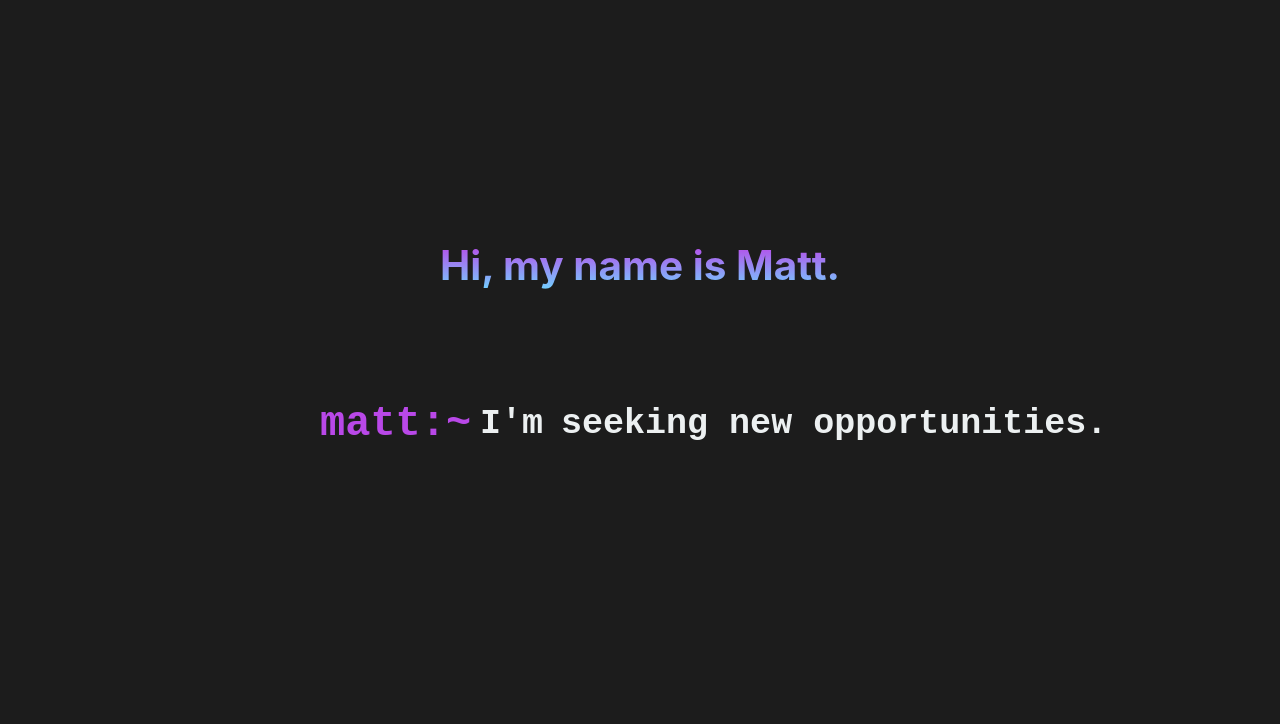
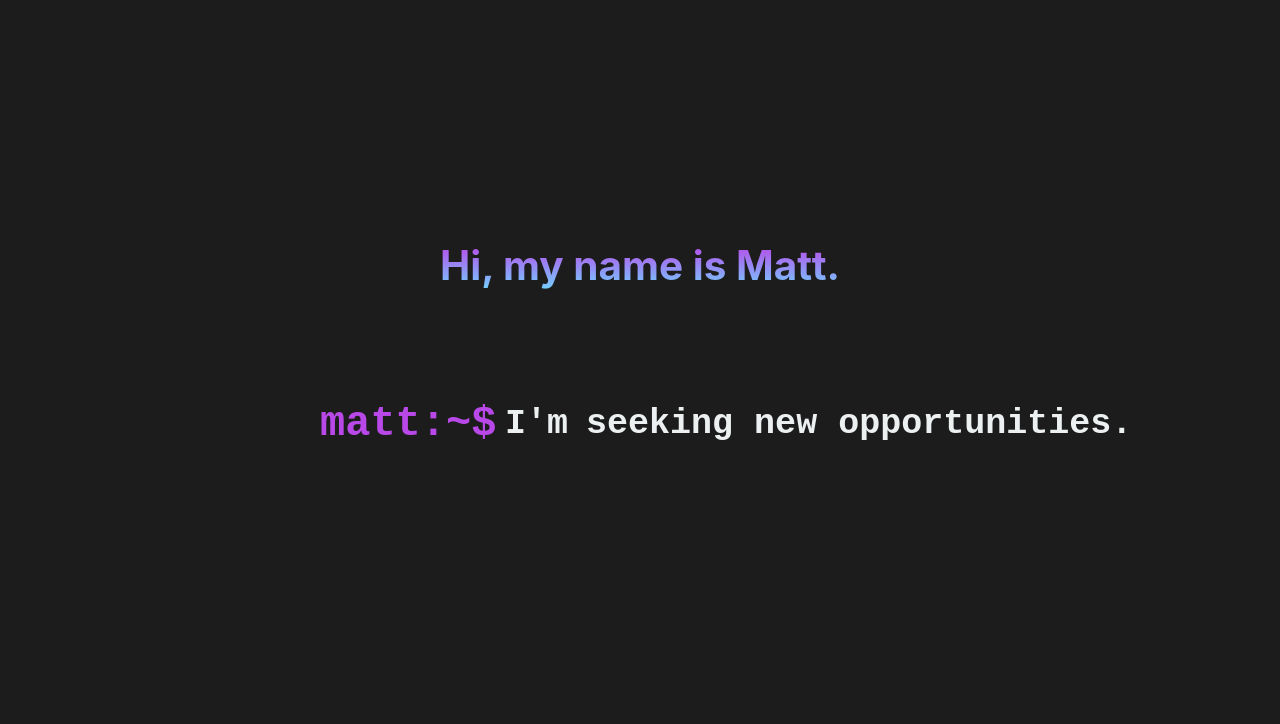
Before and after one commit to mattbolles/personalsite2.0, a Gatsby site in the folder personal-site/: page / in a window 1280 px wide. Shown: the part 76-800 px from the top of the page. Built offline with nearby package versions, Linux system fonts and the light colour scheme; Gatsby itself is replaced by a stand-in of ours.

Commit message:
Slight change to site intro.

```diff
--- a/personal-site/src/components/layout.css
+++ b/personal-site/src/components/layout.css
@@ -789,12 +789,12 @@ a:visited {
     font-weight: 600;
     overflow: hidden;
     height: 40px;
-    padding: 0 40px;
+    padding: 0 65px;
 }
 
 
 .site-intro-animation-container:before {
-      content: 'matt:~';
+      content: 'matt:~$';
       left: 0;
 }
 
@@ -974,6 +974,7 @@ a:visited {
   margin-right: auto;
   flex: 1;
   justify-content: left;
+  transition: all 0.3s ease 0s;
 }
 
 
```
